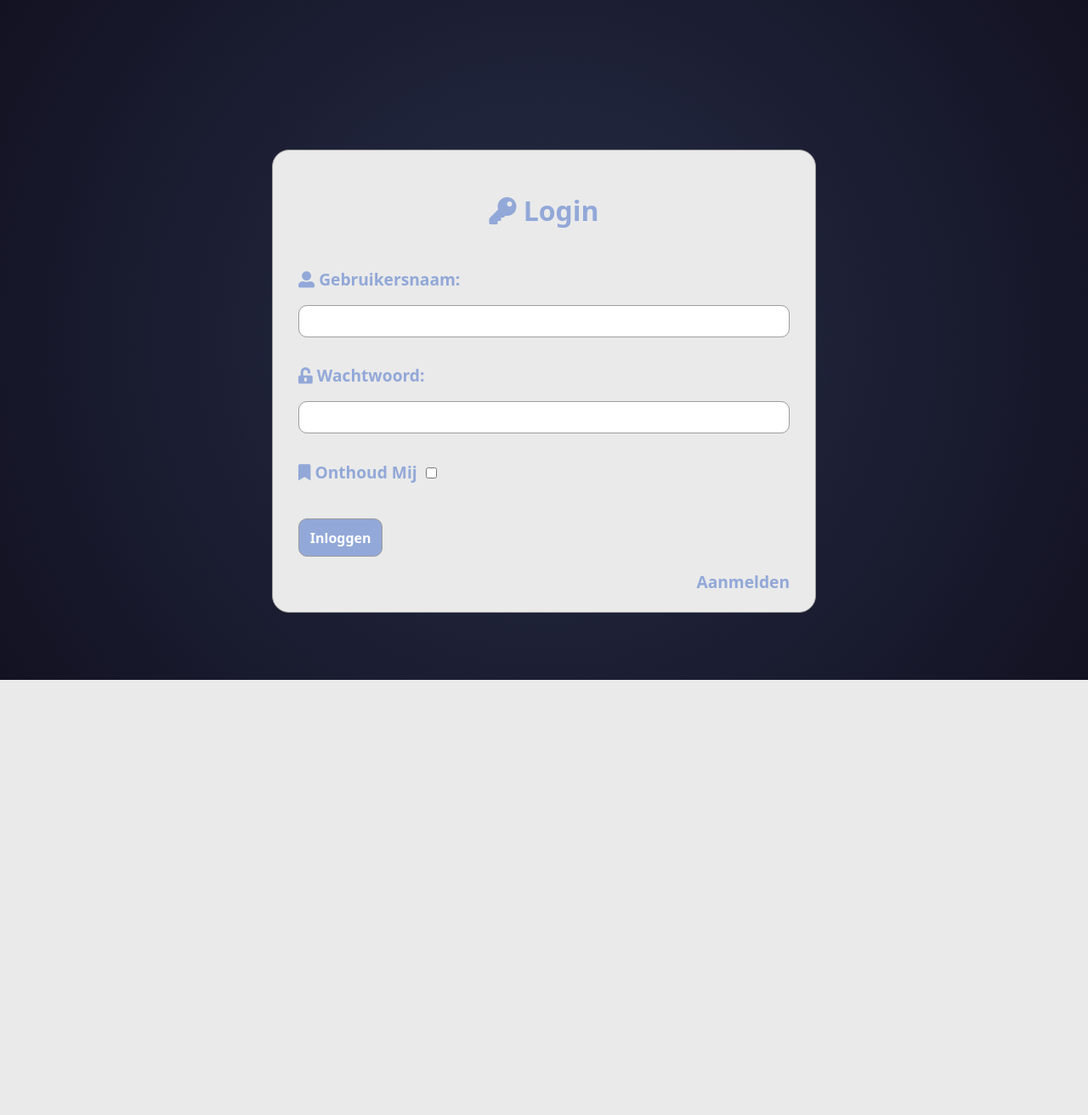
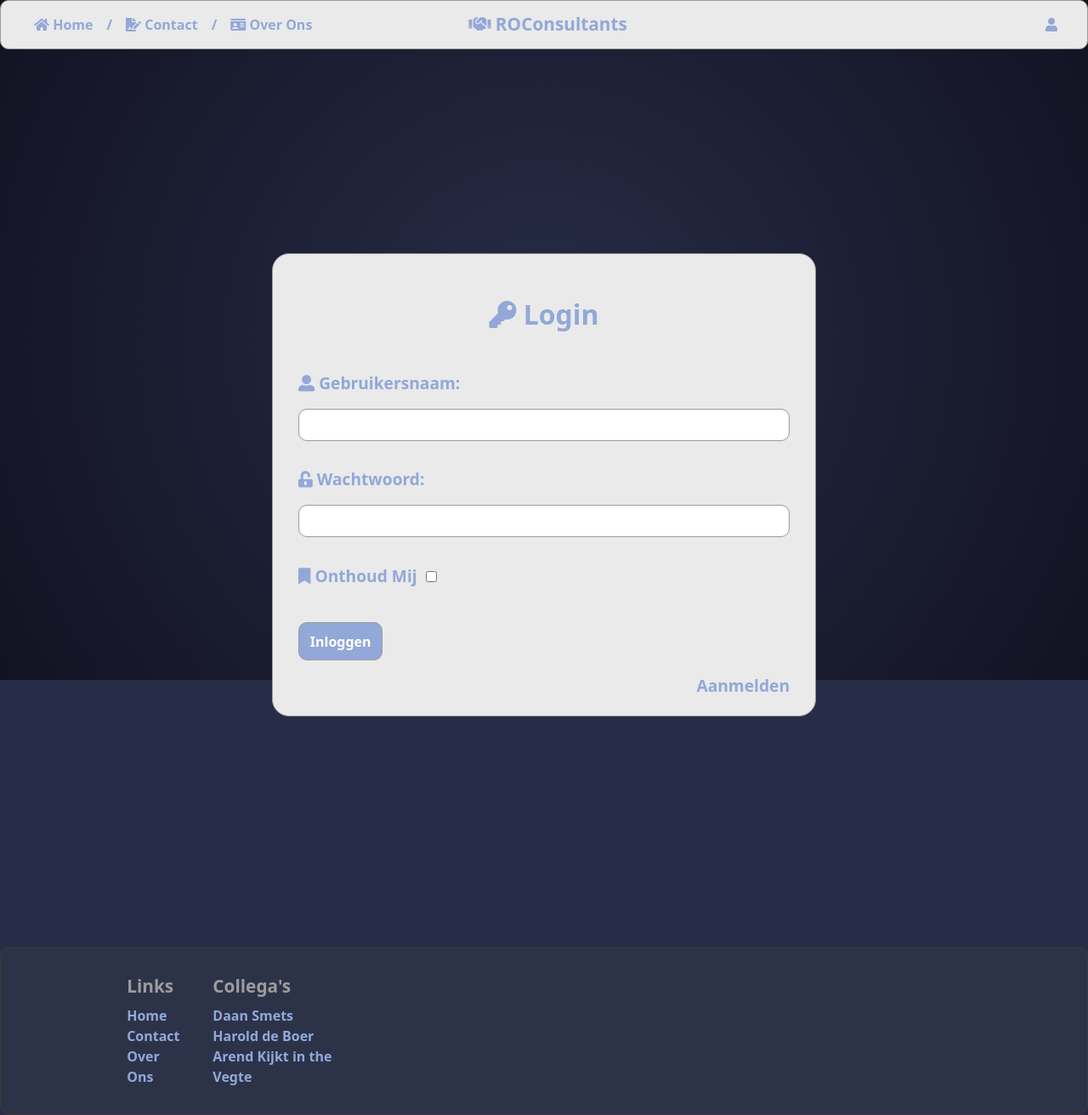
Before and after one commit to Haroldp95/ROConsultants-, a PHP site: page /login.html in a window 1280 px wide. Shown: the whole page at 85% size. Before the commit the page ends 800 px from the top, so only its background shows below. Run offline with PHP 8.4, Linux system fonts and the light colour scheme; some libraries are stand-ins or nearby versions.

Commit message:
header en footer.

```diff
--- a/css/style.css
+++ b/css/style.css
@@ -443,6 +443,29 @@ body {
   margin-top: 1em;
 }
 
+.navbar {
+  background-color: #eaeaea;
+  border-radius: 10px;
+  border: 1px solid #9c9c9c;
+  margin-top: -1em;
+}
+.navbar .navBarText {
+  transition: 250ms;
+  font-size: 1em;
+  text-align: center;
+  font-weight: bold;
+  color: #92a8d8;
+}
+.navbar .navBarText:hover {
+  transition: 250ms;
+  cursor: pointer;
+  color: #d49440;
+}
+.navbar .logoMid {
+  margin-left: -15em;
+  font-size: 1.3em;
+}
+
 .loginContainer {
   min-height: 50%;
   max-height: 50%;
@@ -455,7 +478,7 @@ body {
   border: 1px solid #9c9c9c;
   background-color: #eaeaea;
   margin: auto;
-  margin-top: 10em;
+  margin-top: 15em;
 }
 .loginContainer .loginText {
   margin: 1em;
@@ -489,4 +512,20 @@ body {
   background-color: #92a8d8;
 }
 
+.footer {
+  border-radius: 10px;
+  border: 1px solid #3a3a3a;
+  padding: 2em;
+  margin-top: 17em;
+  font-size: 1em;
+  font-weight: bold;
+  color: #92a8d8;
+  background-color: #575b5c1f;
+}
+.footer .headF {
+  color: #9c9c9c;
+  font-size: 1.3em;
+  margin-bottom: 0.5em;
+}
+
 /*# sourceMappingURL=style.css.map */
--- a/login.html
+++ b/login.html
@@ -49,6 +49,46 @@
     />
   </head>
   <body>
+    <!-- ? NavBar -->
+    <nav class="navbar navbar-expand-lg">
+      <div class="container-fluid">
+        <div class="collapse navbar-collapse">
+          <ul class="navbar-nav mr-auto">
+            <li>
+              <p class="navBarText nav-link">
+                <i class="fas fa-home"></i> Home
+              </p>
+            </li>
+            <li>
+              <p class="navBarText nav-link">/</p>
+            </li>
+            <li>
+              <p class="navBarText nav-link">
+                <i class="fas fa-file-signature"></i> Contact
+              </p>
+            </li>
+            <li>
+              <p class="navBarText nav-link">/</p>
+            </li>
+            <li>
+              <p class="navBarText nav-link">
+                <i class="fas fa-id-card"></i> Over Ons
+              </p>
+            </li>
+          </ul>
+          <p class="navBarText logoMid">
+            <i class="fas fa-handshake"></i> ROConsultants
+          </p>
+          <ul class="navbar-nav ml-auto">
+            <li class="nav-item mx-1">
+              <i class="navBarText fas fa-user"></i>
+            </li>
+          </ul>
+        </div>
+      </div>
+    </nav>
+
+    <!-- ? Login Box -->
     <div id="login">
       <div class="container">
         <div class="row">
@@ -103,5 +143,33 @@
         </div>
       </div>
     </div>
+
+    <!-- ? Footer -->
+
+    <div class="footer">
+      <footer>
+        <div class="container-fluid">
+          <div class="row">
+            <div class="col-md-1"></div>
+            <div class="col-md-1">
+              <h3 class="headF">Links</h3>
+              <ul>
+                <li>Home</li>
+                <li>Contact</li>
+                <li>Over Ons</li>
+              </ul>
+            </div>
+            <div class="col-md-2">
+              <h3 class="headF">Collega's</h3>
+              <ul>
+                <li>Daan Smets</li>
+                <li>Harold de Boer</li>
+                <li>Arend Kijkt in the Vegte</li>
+              </ul>
+            </div>
+          </div>
+        </div>
+      </footer>
+    </div>
   </body>
 </html>
--- a/scss/style.scss
+++ b/scss/style.scss
@@ -336,6 +336,33 @@ body {
   }
 }
 
+//?
+
+.navbar {
+  background-color: $backgroundLogin;
+  @include border(10px, 1px, $borderLight);
+  margin-top: -1em;
+
+  .navBarText {
+    transition: 250ms;
+    font-size: 1em;
+    text-align: center;
+    font-weight: bold;
+    color: $blueText;
+
+    &:hover {
+      transition: 250ms;
+      cursor: pointer;
+      color: $selected;
+    }
+  }
+
+  .logoMid {
+    margin-left: -15em;
+    font-size: 1.3em;
+  }
+}
+
 //? Login Box
 
 .loginContainer {
@@ -344,9 +371,9 @@ body {
   align-items: center;
   padding: 20px;
   @include border(20px, 1px, $borderLight);
-  background-color: #eaeaea;
+  background-color: $backgroundLogin;
   margin: auto;
-  margin-top: 10em;
+  margin-top: 15em;
 
   .loginText {
     margin: 1em;
@@ -381,3 +408,20 @@ body {
     background-color: $blueText;
   }
 }
+
+//? Footer
+.footer {
+  @include border(10px, 1px, $borderDark);
+  padding: 2em;
+  margin-top: 17em;
+  font-size: 1em;
+  font-weight: bold;
+  color: $blueText;
+  background-color: $backgroundFooter;
+
+  .headF {
+    color: $borderLight;
+    font-size: 1.3em;
+    margin-bottom: 0.5em;
+  }
+}
--- a/scss/stylings/_defaults.scss
+++ b/scss/stylings/_defaults.scss
@@ -9,10 +9,13 @@ $subText: rgb(151, 151, 151);
 $background: #272d47;
 $background2: #121222;
 $backgroundOp: #271d2e3d;
+$backgroundLogin: #eaeaea;
+$backgroundFooter: #575b5c1f;
 $selected: rgb(212, 148, 64);
 $unselected: rgb(68, 94, 151);
 $border: #2f2a33;
 $borderLight: #9c9c9c;
+$borderDark: #3a3a3a;
 $blueText: rgb(146, 168, 216);
 
 //? Screen Sizes
```
Also changed, not shown: 1 other file.
